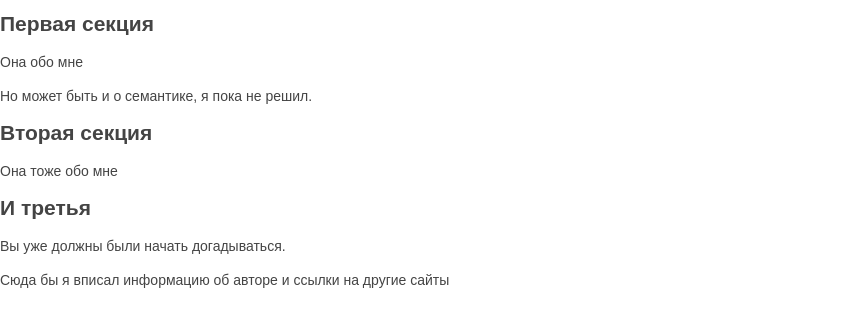
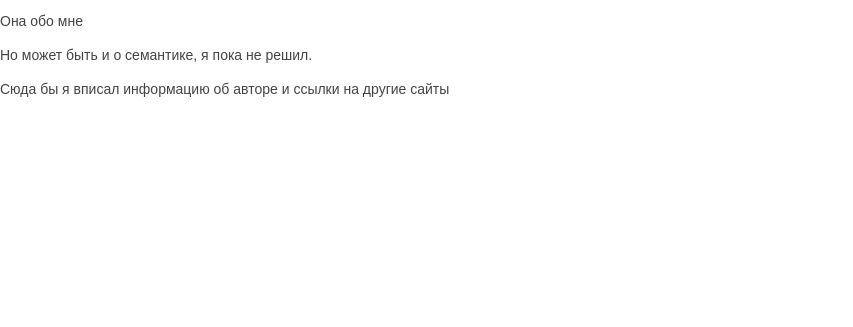
Before and after one commit to flikeringmind/start, a plain HTML site: page index.html in a window 1280 px wide. Shown: the part 195-522 px from the top of the page, without its empty margins (0-853 px from the left). Drawn offline with Linux system fonts and the light colour scheme; files that its build step writes are made by us from their sources.

Commit message:
Update index.html

```diff
--- a/index.html
+++ b/index.html
@@ -18,19 +18,11 @@
     <main>
       <article>
         <section>
-          <h2>Первая секция</h2>
           <p>Она обо мне</p>
          <!-- <img src="images/image.png" alt="Человек и пароход"> -->
          <p>Но может быть и о семантике, я пока не решил.</p>
         </section>
         <section>
-          <h2>Вторая секция</h2>
-          <p>Она тоже обо мне</p>
-        </section>
-        <section>
-          <h2>И третья</h2>
-          <p>Вы уже должны были начать догадываться.</p>
-        </section>
       </article>
     </main>
     <footer>
```
